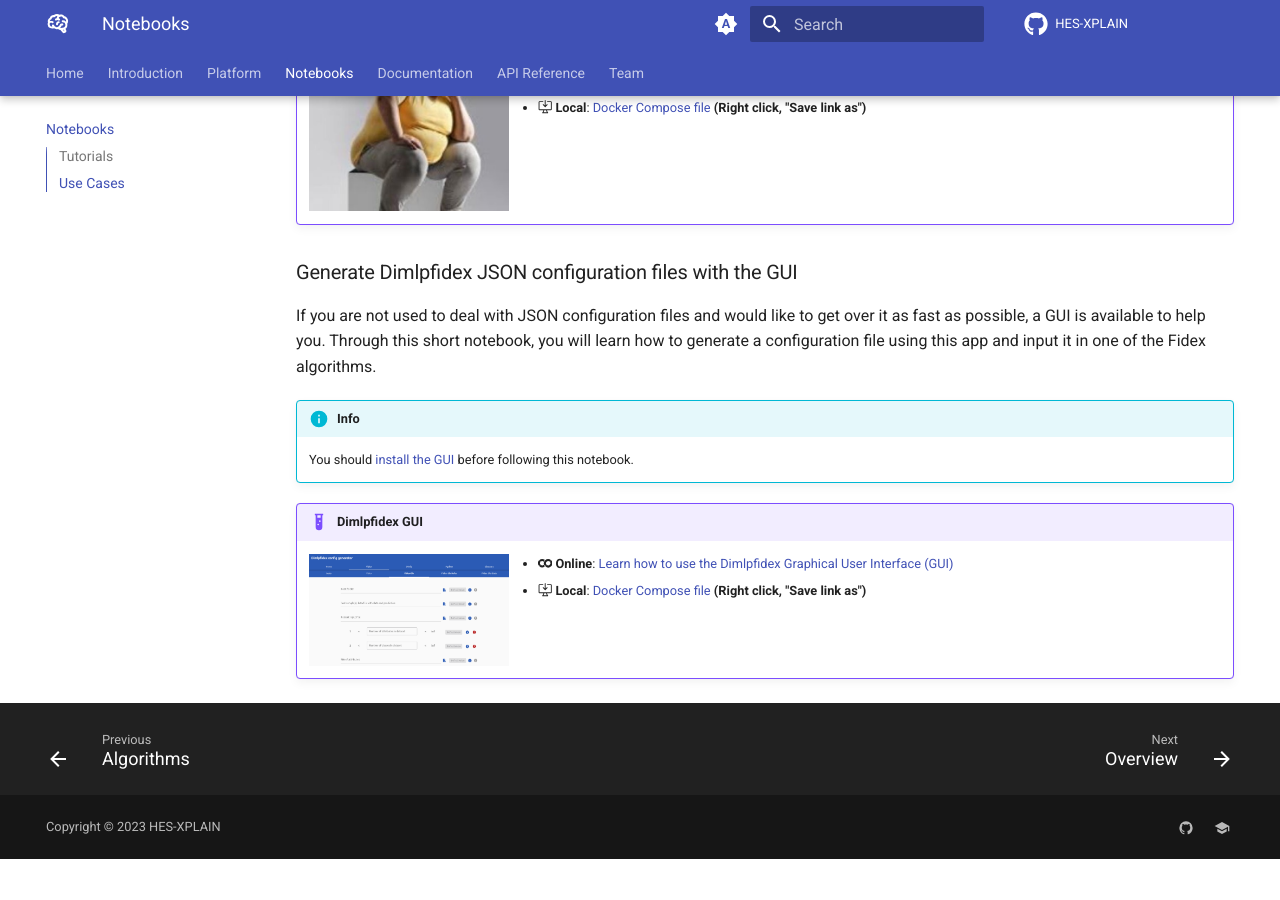
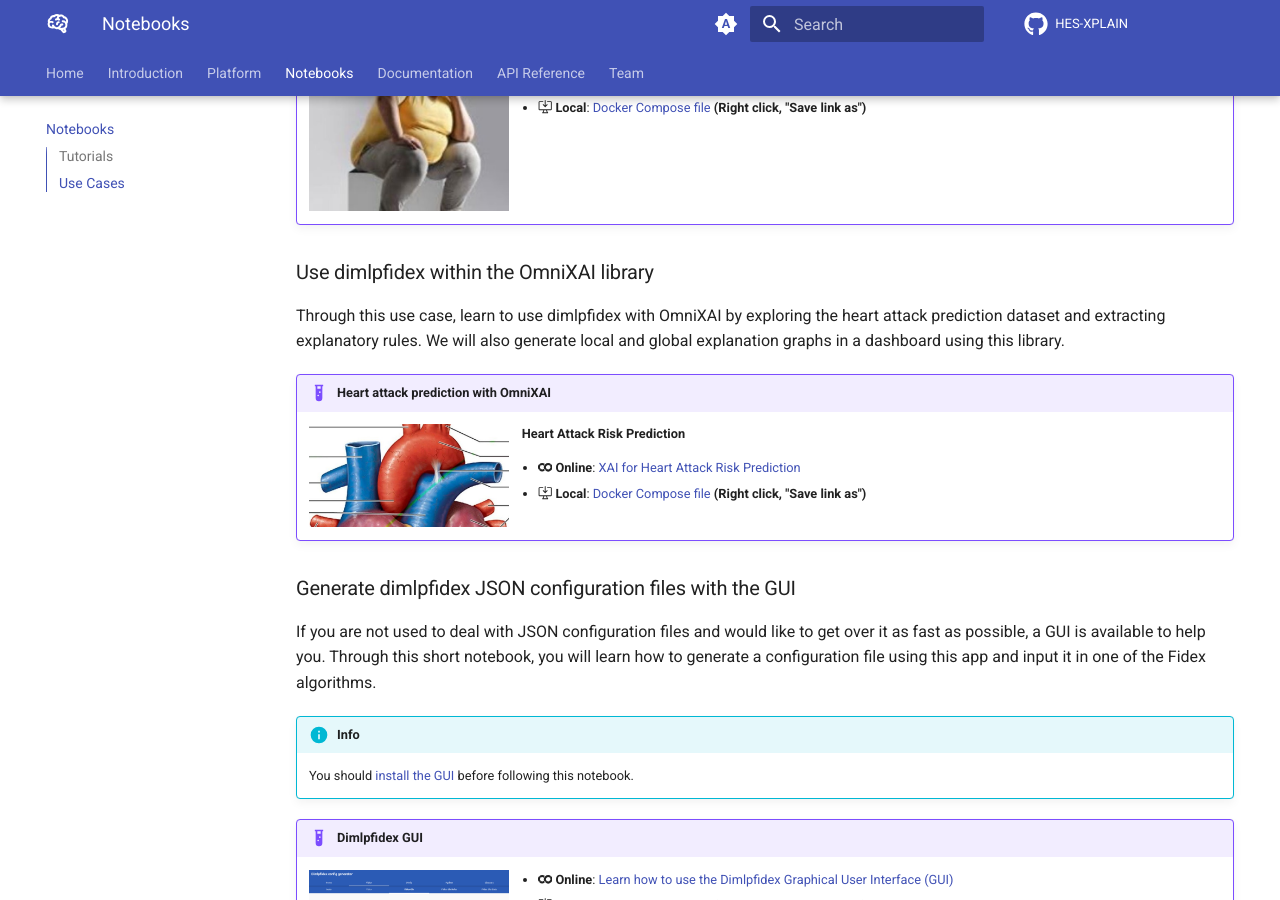
Before and after one commit to HES-XPLAIN/hes-xplain.github.io, an MkDocs documentation site: the page built from docs/notebooks.md, in a window 1280 px wide and 900 px high, scrolled down 4166 px. Built offline with MkDocs 1.6.1 and Material for MkDocs 9.7.7, drawn with Linux system fonts in a browser that asks for light colours; comment, search, counter and statistics services are not loaded; before the commit the page ends 5025 px from its top, so only the background shows below that.

Commit message:
Added OmniXAI dimlpfidex notebook

```diff
--- a/docs/notebooks.md
+++ b/docs/notebooks.md
@@ -142,14 +142,27 @@
 
 !!! example "Obesity Cardiovascular Risk Classification"
 
-    ![Cracks Image](assets/images/examples/obesity.jpg){ width="200px", align=left }
+    ![Obesity Image](assets/images/examples/obesity.jpg){ width="200px", align=left }
 
     **Obesity Cardiovascular Risk Classification**
 
     * :simple-googlecolab: **Online**: <a href="https://colab.research.google.com/github/HES-XPLAIN/notebooks/blob/main/use_case_dimlpfidex/obesityCvdRisk.ipynb" target="_blank">XAI for Obesity Cardiovascular Risk Classification</a>
     * :octicons-desktop-download-24: **Local**: <a href="https://raw.githubusercontent.com/HES-XPLAIN/notebooks/main/docker-compose.yml" target="_blank">Docker Compose file</a> **(Right click, "Save link as")**
 
-### Generate Dimlpfidex JSON configuration files with the GUI
+### Use dimlpfidex within the OmniXAI library
+
+Through this use case, learn to use dimlpfidex with OmniXAI by exploring the heart attack prediction dataset and extracting explanatory rules. We will also generate local and global explanation graphs in a dashboard using this library.
+
+!!! example "Heart attack prediction with OmniXAI"
+
+    ![Heart attack Image](assets/images/examples/heart_attack.jpg){ width="200px", align=left }
+
+    **Heart Attack Risk Prediction**
+
+    * :simple-googlecolab: **Online**: <a href="https://colab.research.google.com/github/HES-XPLAIN/notebooks/blob/main/use_case_dimlpfidex/omniXai_dimlpfidex.ipynb" target="_blank">XAI for Heart Attack Risk Prediction</a>
+    * :octicons-desktop-download-24: **Local**: <a href="https://raw.githubusercontent.com/HES-XPLAIN/notebooks/main/docker-compose.yml" target="_blank">Docker Compose file</a> **(Right click, "Save link as")**
+
+### Generate dimlpfidex JSON configuration files with the GUI
 
 
 If you are not used to deal with JSON configuration files and would like to get over it as fast as possible, a GUI is available to help you. Through this short notebook, you will learn how to generate a configuration file using this app and input it in one of the Fidex algorithms.
```
Also changed, not shown: docs/documentation/dimlpfidex/getting-started.md (+8 -0 lines), docs/assets/images/examples/heart_attack.jpg (added).
